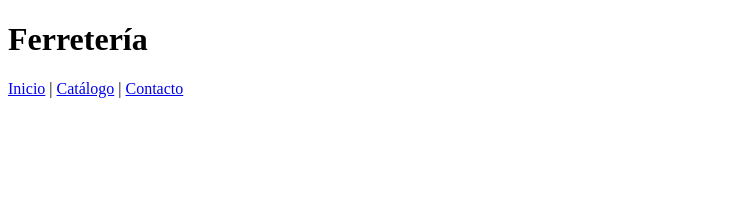
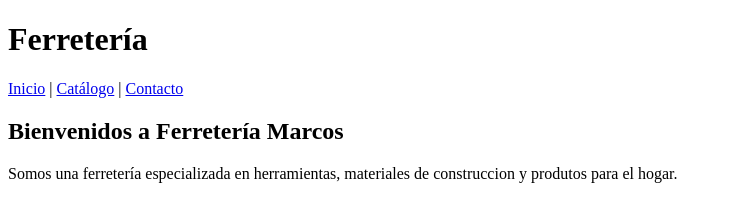
Before and after one commit to marcos8-gd/Actividad_HTML5_Marcos, a plain HTML site: page index.html in a window 1280 px wide. Shown: the whole page, without its empty margins (0-732 px from the left). Drawn offline with Linux system fonts and the light colour scheme.

Commit message:
Commit Entrada de inicio

```diff
--- a/index.html
+++ b/index.html
@@ -17,6 +17,10 @@
     <a href="contacto.html">Contacto</a>
 </nav>
 <main>
+    <h2>Bienvenidos a Ferretería Marcos</h2>
+    <p> Somos una ferretería especializada
+    en herramientas, materiales de construccion y produtos
+    para el hogar.</p>
 </main>
 
 <footer>
```
Also changed, not shown: 1 other file.
